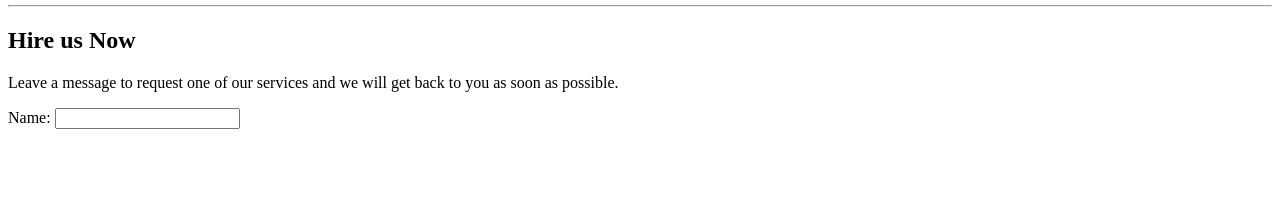
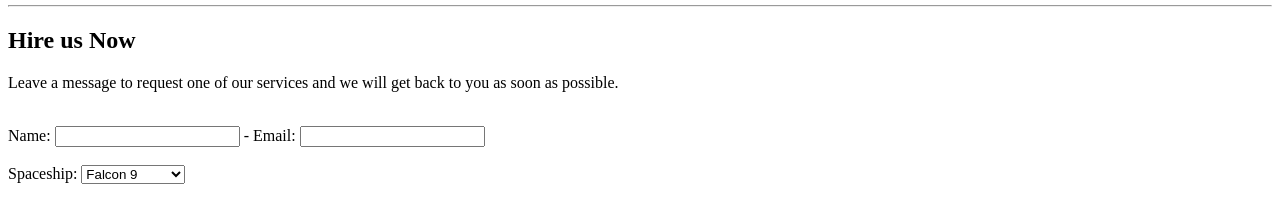
Before and after one commit to carollinemv/Site-Completo.html5, a plain HTML site: page Site completo com HTML5 -/hire_us.html in a window 1280 px wide. Shown: the part 61-284 px from the top of the page. Drawn offline with Linux system fonts and the light colour scheme.

Commit message:
Add files via upload

```diff
--- a/Site completo com HTML5 -/hire_us.html
+++ b/Site completo com HTML5 -/hire_us.html
@@ -25,13 +25,24 @@
             <h1>Hire us Now</h1>
             <p>Leave a message to request one of our services and we will get back to you as soon as possible.</p>
         </section>
+        <br>
         <section>
             <form>
                 <div>
                     <label for="name">Name:</label>
-                    <input type="text" id="name" name="name">
+                    <input type="text" id="name" name="name"> -
+                    <label for="email">Email:</label>
+                    <input type="text" id="email" name="email">
                 </div>
-                <div></div>
+                <br>
+                <div>
+                    <label for="spaceship">Spaceship:</label>
+                    <select name="spaceship" id="spaceship">
+                        <option value="falcon_9">Falcon 9</option>
+                        <option value="falcon_heavy">Falcon Heavy</option>
+
+                    </select>
+                </div>
                 <div></div>
             </form>
         </section>
```
